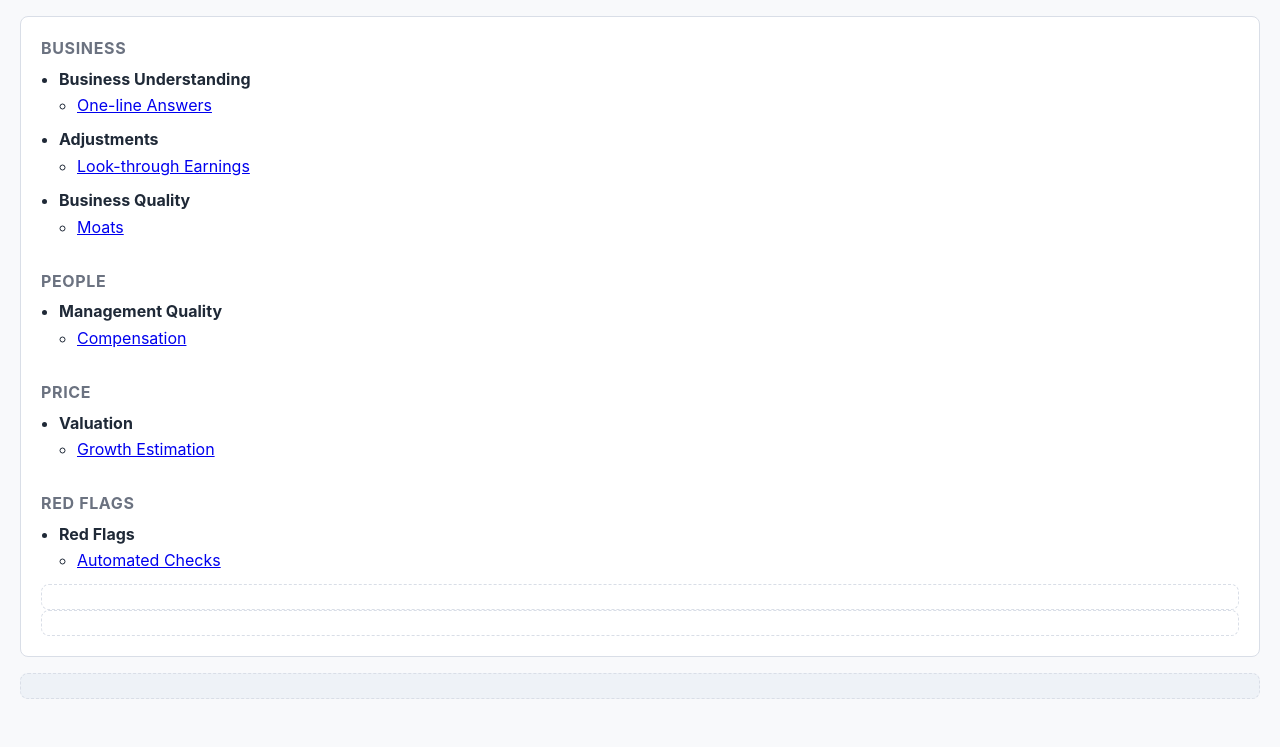
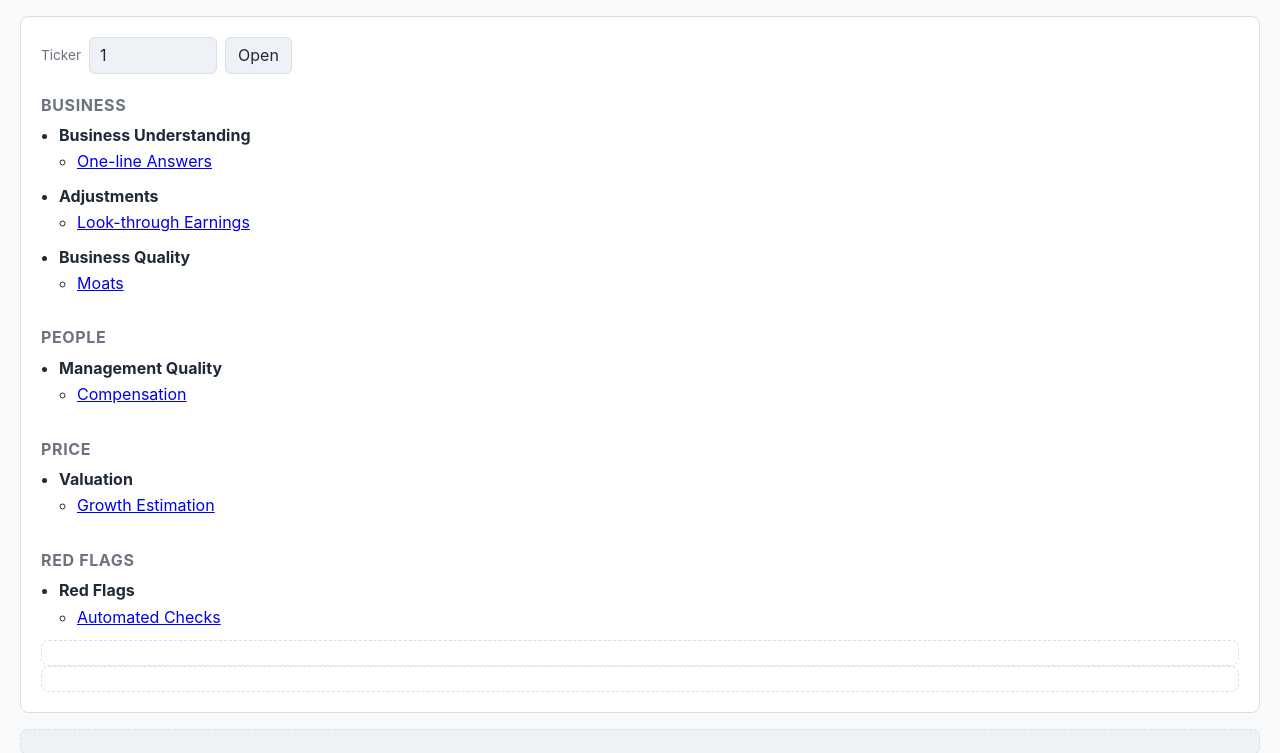
Before and after one commit to krvas/stock-analysis, a FastAPI app: page /wizard/1 in a window 1280 px wide. Shown: the part 199-952 px from the top of the page. Before the commit the page ends 898 px from the top, so only its background shows below. Run offline with FastAPI, Linux system fonts and the light colour scheme.

Commit message:
Add a ticker input on the wizard landing page.
Submitting the form redirects to /wizard/{ticker} so analysis can be switched without editing the URL.

Co-authored-by: Cursor <cursoragent@cursor.com>

```diff
--- a/src/static/css/wizard.css
+++ b/src/static/css/wizard.css
@@ -125,6 +125,43 @@
   gap: 20px;
 }
 
+.wizard-ticker-form {
+  display: flex;
+  flex-wrap: wrap;
+  align-items: center;
+  gap: 8px;
+}
+
+.wizard-ticker-form label {
+  font-size: 0.85rem;
+  color: var(--muted);
+}
+
+.wizard-ticker-form input {
+  font: inherit;
+  text-transform: uppercase;
+  padding: 6px 10px;
+  border: 1px solid var(--border);
+  border-radius: 6px;
+  background: var(--header-bg);
+  color: var(--text);
+  width: 8rem;
+}
+
+.wizard-ticker-form button {
+  font: inherit;
+  padding: 6px 12px;
+  border: 1px solid var(--border);
+  border-radius: 6px;
+  background: var(--header-bg);
+  color: var(--text);
+  cursor: pointer;
+}
+
+.wizard-ticker-form button:hover {
+  color: var(--accent);
+}
+
 .wizard-group h2 {
   margin: 0 0 8px;
   font-size: 1rem;
--- a/src/templates/wizard/landing.html
+++ b/src/templates/wizard/landing.html
@@ -2,6 +2,20 @@
 
 {% block subpage_content %}
 <div class="wizard-landing">
+  <form class="wizard-ticker-form" method="get" action="/wizard">
+    <label for="wizard-ticker">Ticker</label>
+    <input
+      id="wizard-ticker"
+      name="ticker"
+      type="text"
+      value="{{ ticker }}"
+      autocomplete="off"
+      spellcheck="false"
+      required
+      maxlength="12"
+    >
+    <button type="submit">Open</button>
+  </form>
   {% for group_key, group_label, group_pages in wizard_groups %}
     <section class="wizard-group" data-group="{{ group_key }}">
       <h2>{{ group_label }}</h2>
```
Also changed, not shown: src/web/routes/wizard.py (+8 -0 lines).
